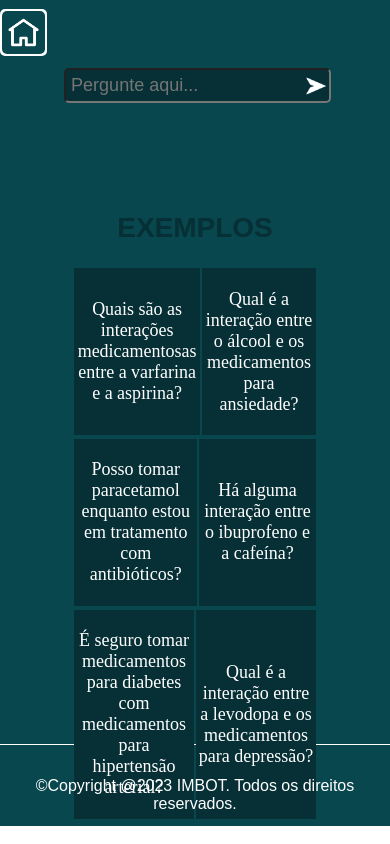
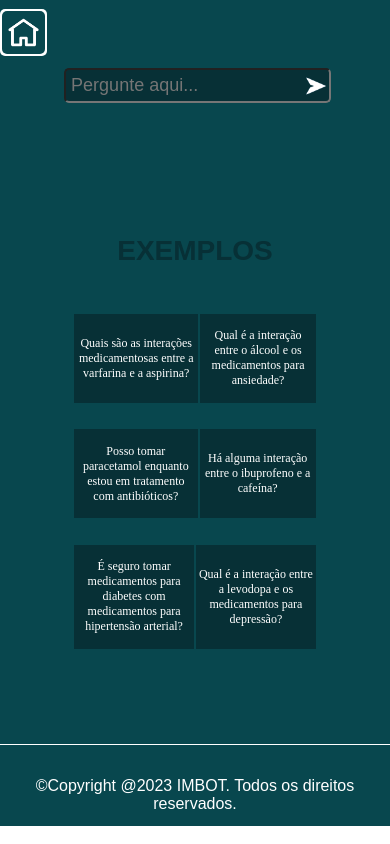
Before and after one commit to AlencarLima/FrontVue, a Vue app: page /chatbot in a window 390 px wide. Built offline with nearby package versions, Linux system fonts and the light colour scheme.

Commit message:
exemplos

```diff
--- a/src/views/Chatbot.vue
+++ b/src/views/Chatbot.vue
@@ -204,9 +204,16 @@ table#chat_exemplos {
   background-color: #073036;
 }
 @media screen and (max-width: 500px){
+p {
+  font-size: 12px;
+}
 .footer {
   margin-top: -10px;
   margin-left: 35px;
 }
+td.exemplo{
+  width: 100vw;
+  padding: 1%;
+}
 }
 </style>
```
